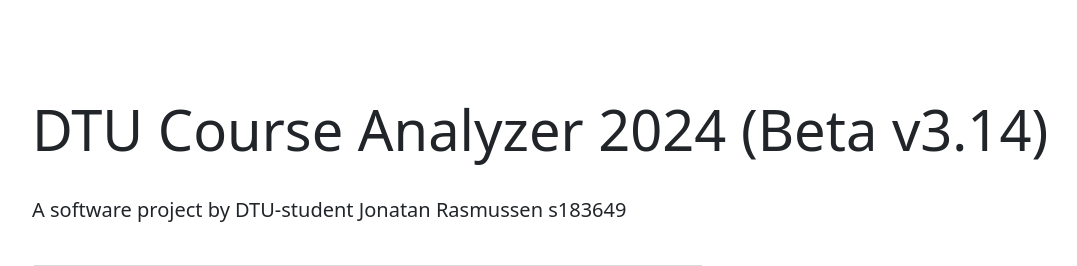
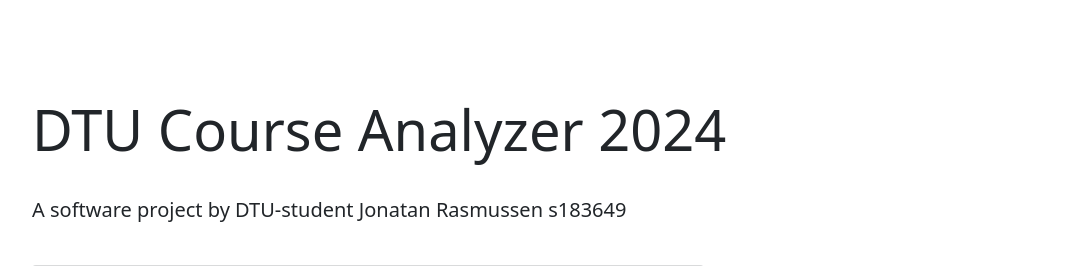
Before and after one commit to JonatanRasmussen/dtu-course-browser, a Flask app: page / in a window 1280 px wide. Shown: the part 58-324 px from the top of the page, without its empty margins (54-1131 px from the left). Run offline with Flask 3, Linux system fonts and the light colour scheme; parts of the project's set-up code (start-up, migrations or seed data) failed here and were passed over; some libraries are stand-ins or nearby versions.

Commit message:
Changed home-page to no longer say "Beta v. 3.14"

```diff
--- a/website/templates/home.html
+++ b/website/templates/home.html
@@ -4,7 +4,7 @@
   <!-- Start of main title  -->
   <br><br><br><br>
 
-  <h1 class="display-4">DTU Course Analyzer 2024 (Beta v3.14)</h1>
+  <h1 class="display-4">DTU Course Analyzer 2024</h1>
   <br>
   <p class="lead">A software project by DTU-student Jonatan Rasmussen s183649</p>
   <br>
```
